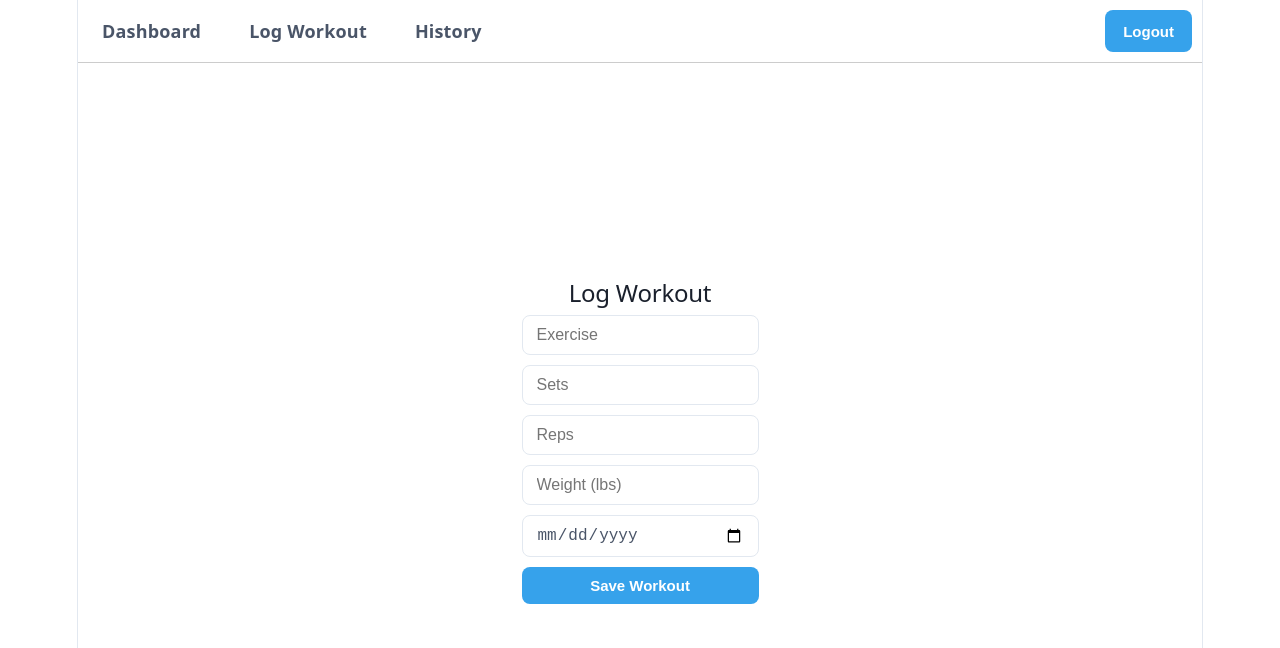
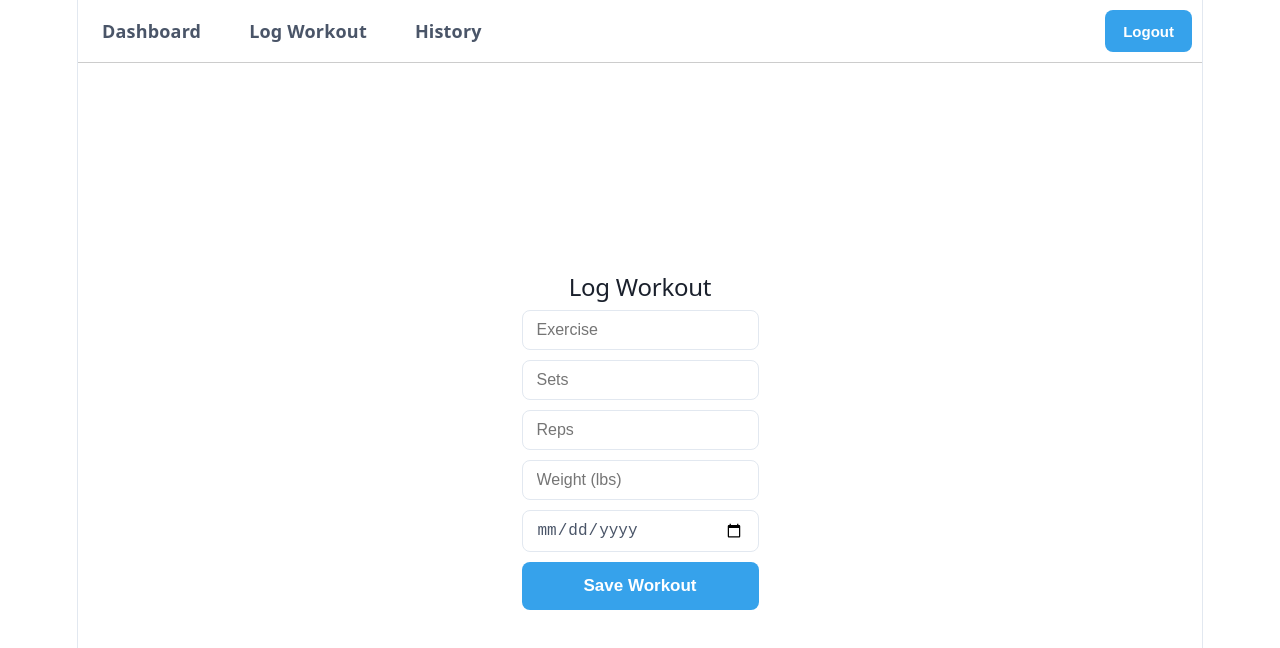
Before and after one commit to samedg98/fitnessprogressor-ui, a React (Vite) app: page /log in a window 1280 px wide. Shown: the top 648 px of the page. Built offline with nearby package versions, Linux system fonts and the light colour scheme; sample sign-in values are in the browser's storage.

Commit message:
style: apply btn-block and btn-lg to LogWorkout submit button (#44)

```diff
--- a/src/pages/LogWorkout.jsx
+++ b/src/pages/LogWorkout.jsx
@@ -88,7 +88,7 @@ export default function LogWorkout() {
           style={{ display: "block", marginBottom: 10, width: "100%" }}
         />
 
-        <button type="submit" style={{ width: "100%" }}>
+        <button type="submit" className="btn-block btn-lg">
           Save Workout
         </button>
       </form>
```
